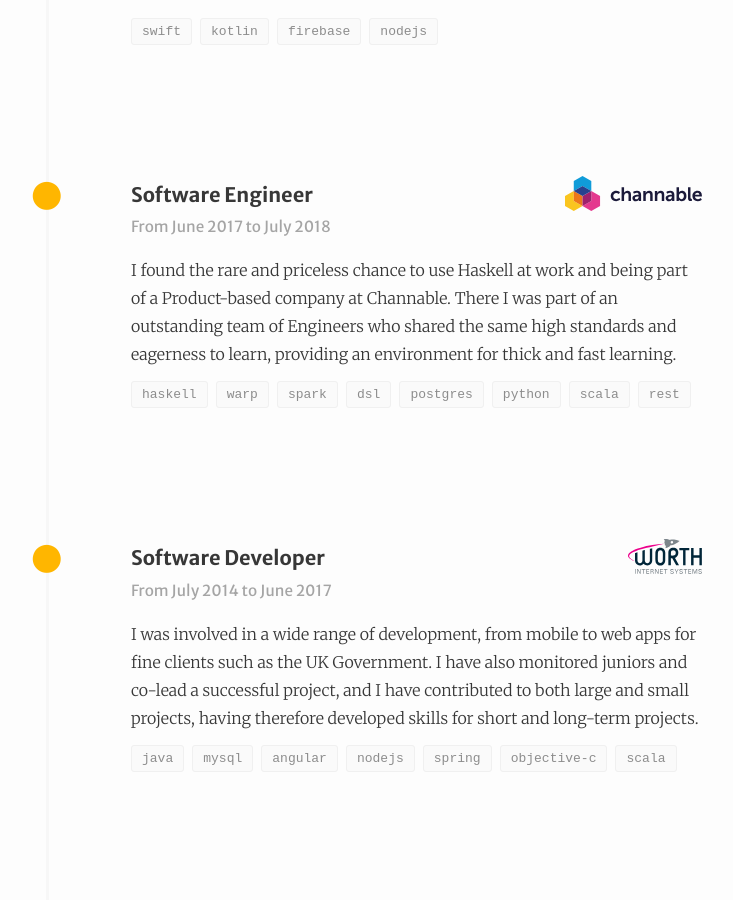
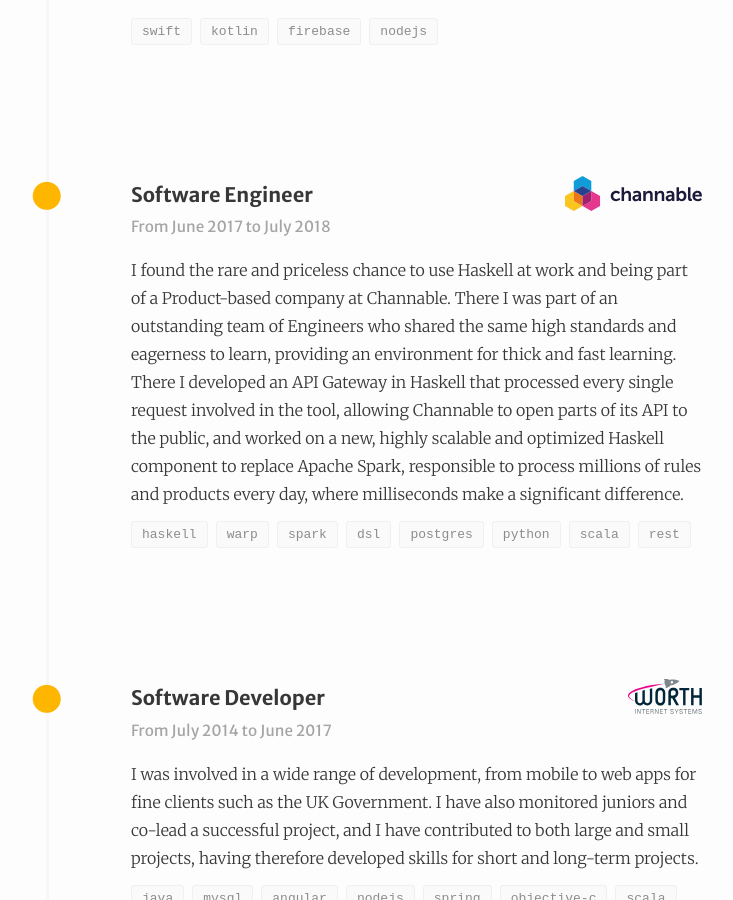
Before and after one commit to NunoAlexandre/nunoalexandre.github.io, a Jekyll site: the page built from resume.md, in a window 1280 px wide and 900 px high, scrolled down 1283 px. Shown: the whole window, without its empty margins (249-982 px from the left). Built offline with Jekyll 4.4.1, drawn with Linux system fonts in a browser that asks for light colours.

Commit message:
Update job description at Channable

```diff
--- a/resume.md
+++ b/resume.md
@@ -51,7 +51,7 @@ I am an enthusiast software developer aspiring software craftsmanship. I’m a p
     <span class="title">Software Engineer</span>
     <div class="period">From June 2017 to July 2018</div>
     <div class="description">
-      I found the rare and priceless chance to use Haskell at work and being part of a Product-based company at Channable. There I was part of an outstanding team of Engineers who shared the same high standards and eagerness to learn, providing an environment for thick and fast learning.
+      I found the rare and priceless chance to use Haskell at work and being part of a Product-based company at Channable. There I was part of an outstanding team of Engineers who shared the same high standards and eagerness to learn, providing an environment for thick and fast learning. There I developed an API Gateway in Haskell that processed every single request involved in the tool, allowing Channable to open parts of its <a href="https://docs.channable.com/api/v1/#getting-started" target="_blank">API to the public</a>, and worked on a new, highly scalable and optimized Haskell component to replace Apache Spark, responsible to process millions of rules and products every day, where milliseconds make a significant difference.
     </div>
     <div class="tags">
       <code class="highlighter-rouge">Haskell</code>
```
